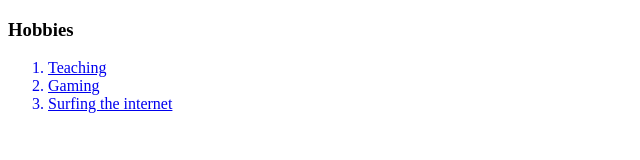
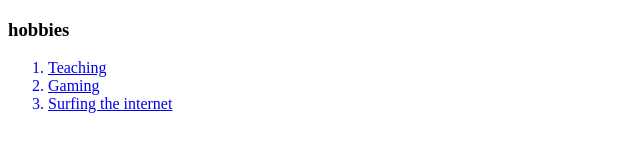
Before and after one commit to Nuel-1/Nuel-s-Site, a plain HTML site: page Hobbies.html in a window 1280 px wide. Shown: the full height of the page, 0-640 px from the left. Drawn offline with Linux system fonts and the light colour scheme.

Commit message:
Update Hobbies.html

```diff
--- a/Hobbies.html
+++ b/Hobbies.html
@@ -5,7 +5,7 @@
     <title>My Hobbies</title>
   </head>
   <body>
-    <h3>Hobbies</h3>
+    <h3>hobbies</h3>
     <ol>
       <a href="C:\Users\User\Desktop\web deve\HTML PERSONAL SITE\Images\Teaching.jpg.jpeg"><li>Teaching</li></a>
       <a href="C:\Users\User\Desktop\web deve\HTML PERSONAL SITE\Images\Game.jpg.jpeg"><li>Gaming</li></a>
```
